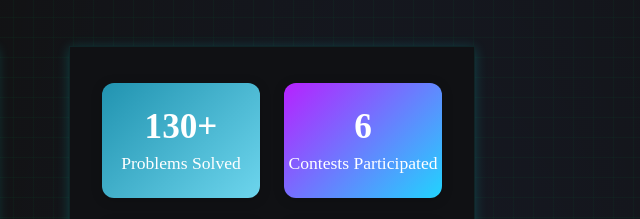
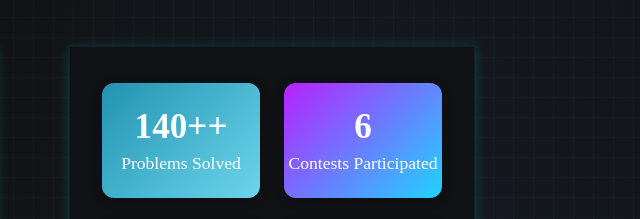
Before and after one commit to CodeWithAryanK/Personal-Portfolio, a plain HTML site: page PORTFOLIO/index.html in a window 1280 px wide. Shown: the part 2877-3096 px from the top of the page, 607-1247 px from the left. Drawn offline with Linux system fonts and the light colour scheme.

Commit message:
Update no. of problems

```diff
--- a/PORTFOLIO/index.html
+++ b/PORTFOLIO/index.html
@@ -244,7 +244,7 @@
         <div class="cp-right">
           <div class="cp-stats-row">
             <div class="cp-stat cp-problems">
-              <div class="cp-stat-value">130+</div>
+              <div class="cp-stat-value">140++</div>
               <div class="cp-stat-label">Problems Solved</div>
             </div>
             <div class="cp-stat cp-contests">
```
